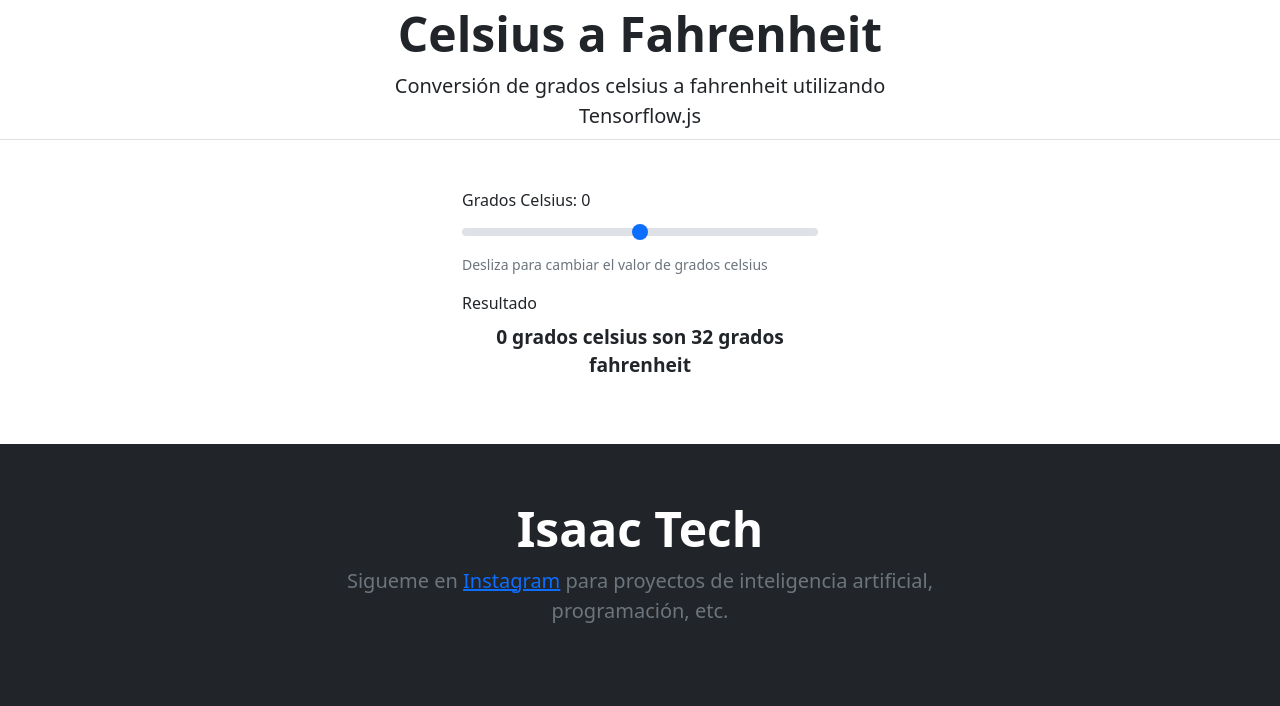
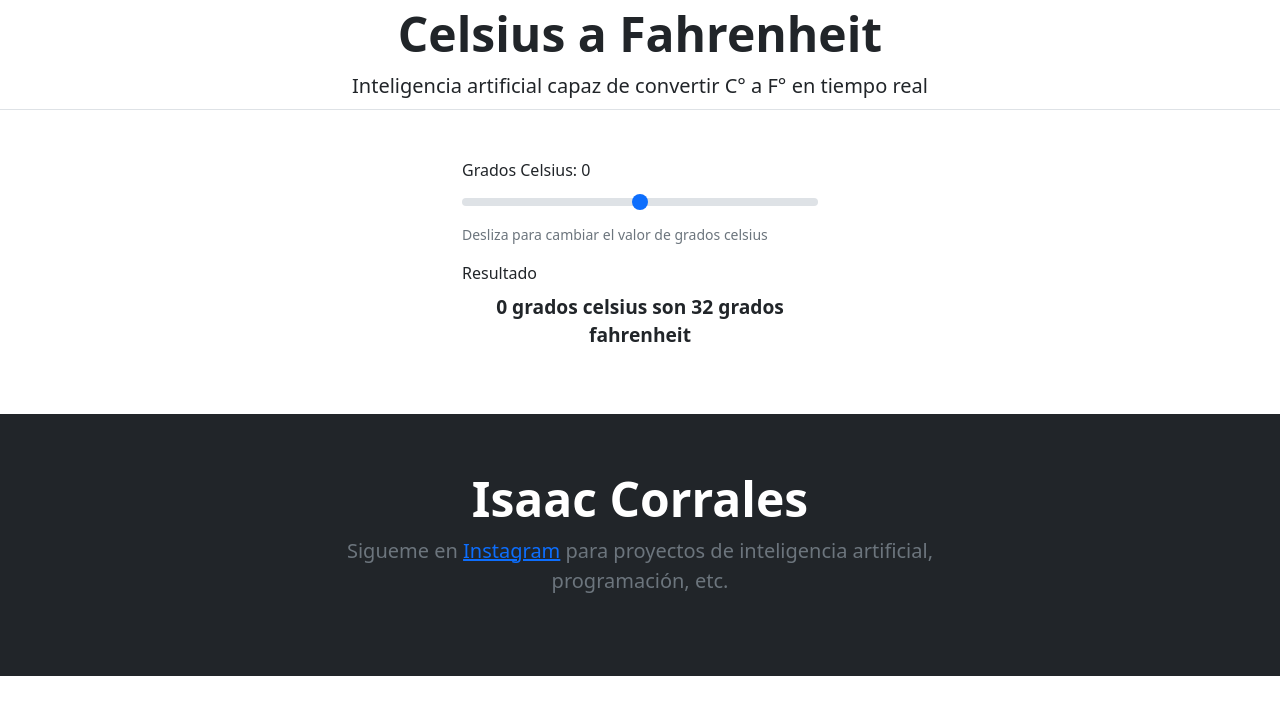
Before and after one commit to IsaacBC08/RN-C-F, a plain HTML site: page index.html in a window 1280 px wide. Shown: the part 99-805 px from the top of the page. Drawn offline with nearby package versions, Linux system fonts and the light colour scheme; a script that the page names is missing.

Commit message:
Update index.html

```diff
--- a/index.html
+++ b/index.html
@@ -25,7 +25,7 @@
         <img class="d-block mx-auto mb-2" src="LogotipoV2-Simple.png" alt="" width="80" height="80">
         <h1 class="display-5 fw-bold">Celsius a Fahrenheit</h1>
         <div class="col-lg-6 mx-auto">
-          <p class="lead mb-0">Conversi&oacute;n de grados celsius a fahrenheit utilizando Tensorflow.js</p>
+          <p class="lead mb-0">Inteligencia artificial capaz de convertir C° a F° en tiempo real</p>
        </div>
       </div>
 
@@ -55,7 +55,7 @@
 
       <div class="bg-dark text-secondary mt-5 px-4 py-2 text-center">
         <div class="py-5">
-          <h1 class="display-5 fw-bold text-white">Isaac Tech</h1>
+          <h1 class="display-5 fw-bold text-white">Isaac Corrales</h1>
           <div class="col-lg-6 mx-auto">
             <p class="fs-5 mb-4">Sigueme en <a href="https://instagram.com/Isa_ac081117">Instagram</a> para proyectos de inteligencia artificial, programaci&oacute;n, etc.</p>
           </div>
```
